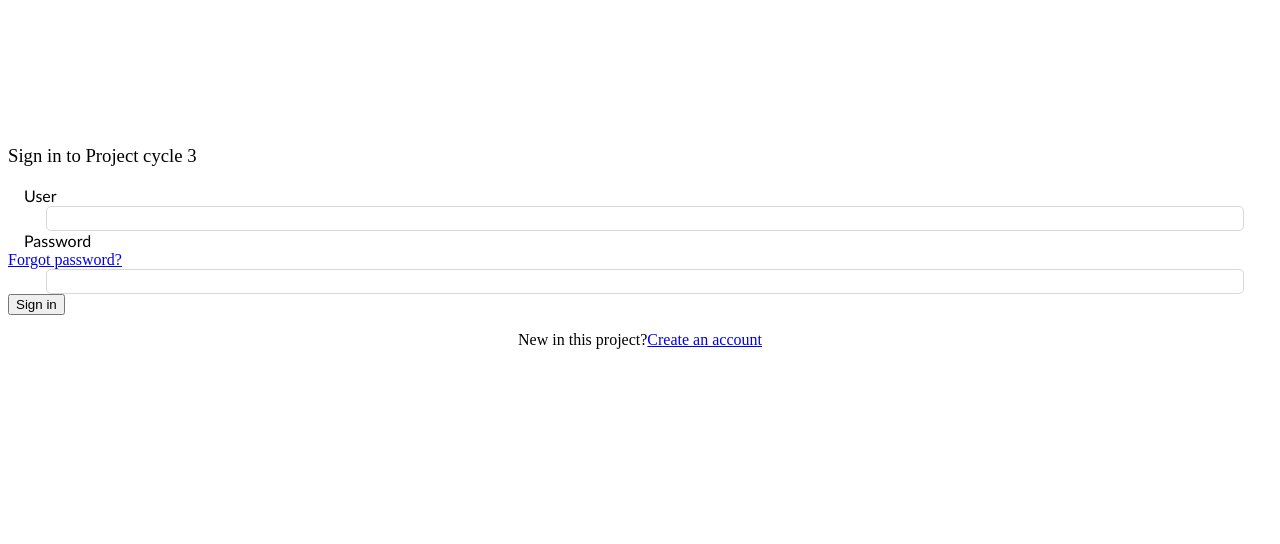
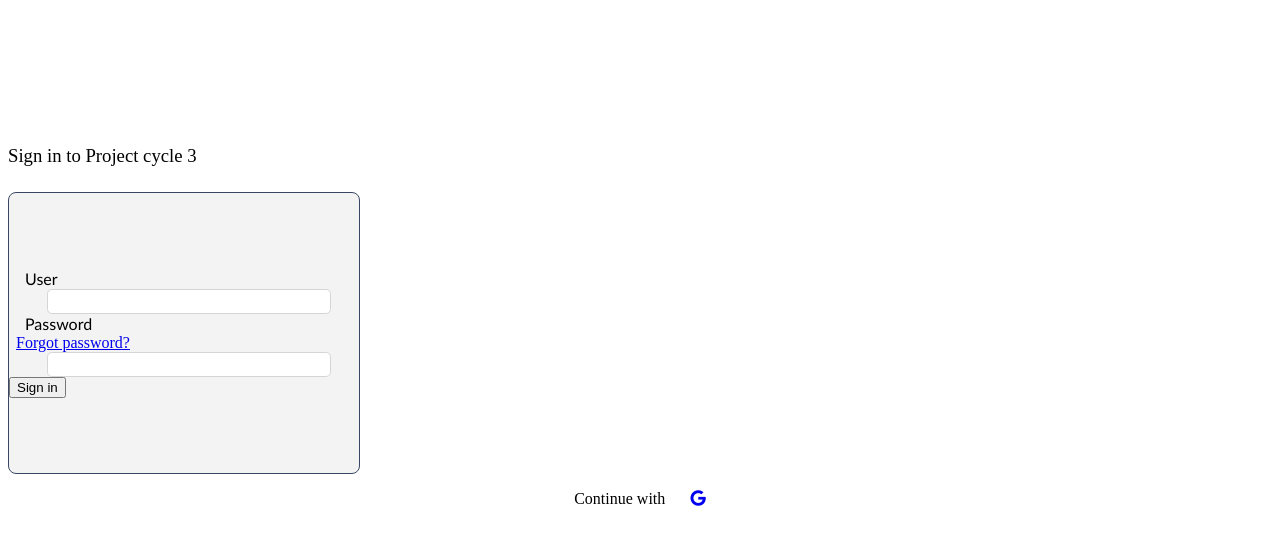
Before and after one commit to Felipesm27Math/prjreactmintic, a React (Create React App) app: page / in a window 1280 px wide. Shown: the top 544 px of the page. Built offline with nearby package versions, Linux system fonts and the light colour scheme.

Commit message:
Modificación de interfaz login

```diff
--- a/package.json
+++ b/package.json
@@ -3,6 +3,10 @@
   "version": "0.1.0",
   "private": true,
   "dependencies": {
+    "@fortawesome/fontawesome-svg-core": "^1.2.36",
+    "@fortawesome/free-brands-svg-icons": "^5.15.4",
+    "@fortawesome/free-solid-svg-icons": "^5.15.4",
+    "@fortawesome/react-fontawesome": "^0.1.15",
     "@testing-library/jest-dom": "^5.14.1",
     "@testing-library/react": "^11.2.7",
     "@testing-library/user-event": "^12.8.3",
--- a/src/App.js
+++ b/src/App.js
@@ -1,6 +1,10 @@
 //import logo from './logo.svg';
 //import './App.css';
 import Login from "./components/login_oauth2/Login";
+import {FontAwesomeIcon} from '@fortawesome/react-fontawesome';
+import {} from '@fortawesome/free-solid-svg-icons'
+import {} from '@fortawesome/fontawesome-svg-core'
+import { faGoogle } from '@fortawesome/free-brands-svg-icons'
 
 function App() {
   return (
--- a/src/components/login_oauth2/Login.js
+++ b/src/components/login_oauth2/Login.js
@@ -4,7 +4,8 @@ import './style.css'
 function Login() {
   return (
     <div>
-    <link href="https://cdn.jsdelivr.net/npm/bootstrap@5.1.1/dist/css/bootstrap.min.css" rel="stylesheet" integrity="sha384-F3w7mX95PdgyTmZZMECAngseQB83DfGTowi0iMjiWaeVhAn4FJkqJByhZMI3AhiU" crossorigin="anonymous"/>
+      <div id = "login">
+      <link href="https://cdn.jsdelivr.net/npm/bootstrap@5.1.1/dist/css/bootstrap.min.css" rel="stylesheet" integrity="sha384-F3w7mX95PdgyTmZZMECAngseQB83DfGTowi0iMjiWaeVhAn4FJkqJByhZMI3AhiU" crossorigin="anonymous"/>
         <h3 class="text-center text-dark">Sign in to Project cycle 3</h3>
         <div class="container">
           <div class="row">
@@ -44,9 +45,10 @@ function Login() {
         </div>
         <div class="createAccount">
           <p>
-            New in this project?<a href="www.google.com">Create an account</a>
+            Continue with<a href="www.google.com"><i class="fab fa-google"></i></a>
           </p>
         </div>
+      </div>
       </div>
   );
 }
--- a/src/components/login_oauth2/style.css
+++ b/src/components/login_oauth2/style.css
@@ -8,8 +8,8 @@ h3 {
     margin-top: 25px;
     max-width: 350px;
     height: 280px;
-    border: 1.5px solid #4672d3;
-    background-color: #f9ffff;
+    border: 1.5px solid #3a4764;
+    background-color: #f3f3f3;
     border-radius: 0.5rem;
 }
 
@@ -20,7 +20,7 @@ div.col-12{
 }
 
 .form-label{
-    border: 1px solid #d8d8d8;
+    border: 1px solid #d8d4d4;
     border-radius: 0.3rem;
     font-family:Verdana, Geneva, Tahoma, sans-serif;
     width: 100%;
@@ -45,3 +45,7 @@ div.col-12{
     padding-right: calc(var(--bs-gutter-x) * 0.8);
     padding-left: calc(var(--bs-gutter-x) * 0.8);
 }
+
+a{
+    margin-left: 2%;
+}
```
Also changed, not shown: src/img/gmail.png (added), 1 other file (tests, documents, lock files or other folders).
